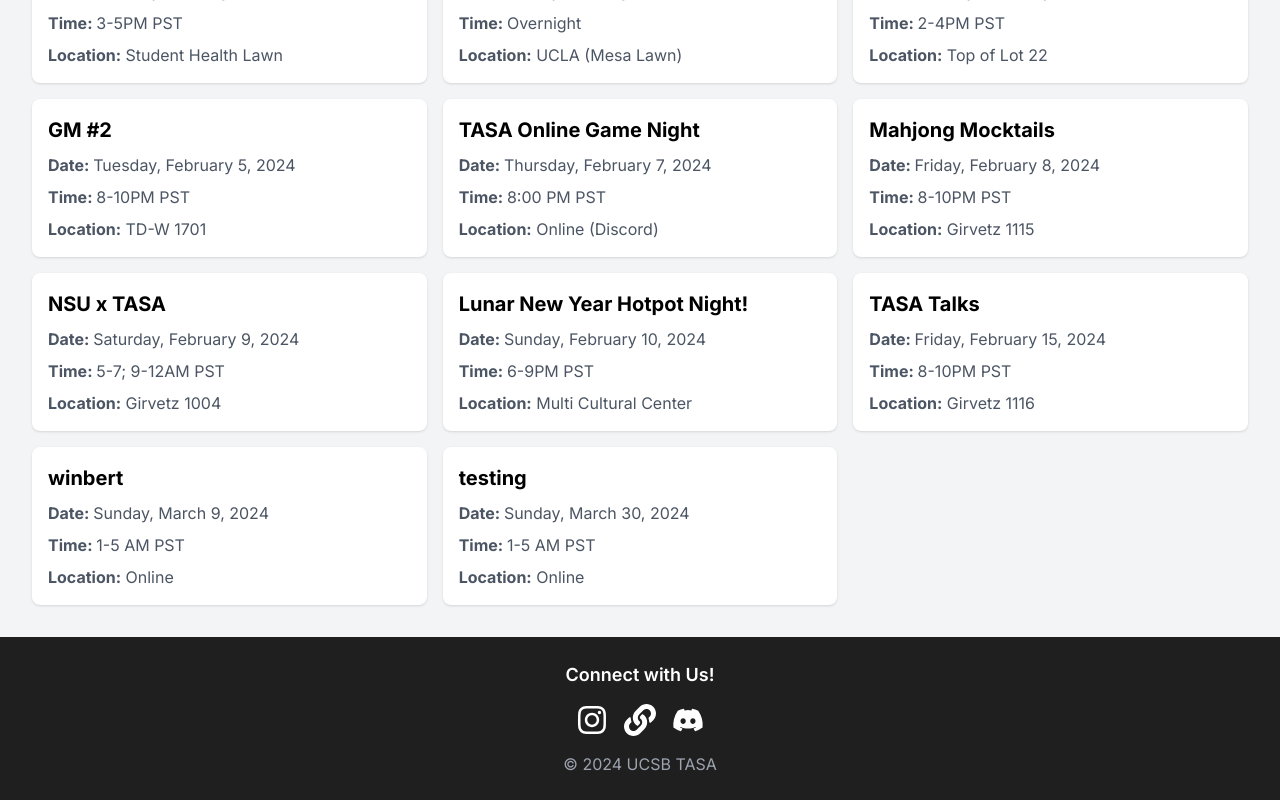
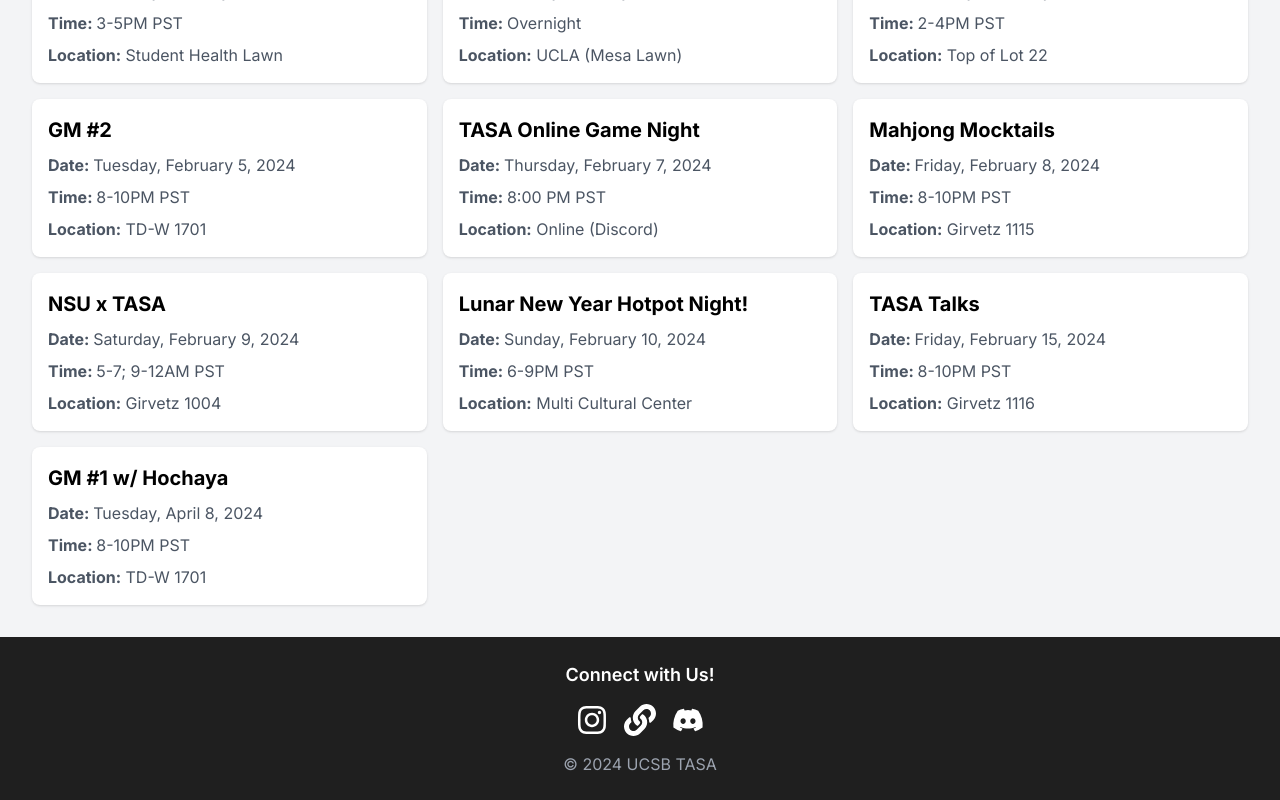
Before and after one commit to UCSBTASA/UCSBTASA.github.io, a Next.js app: page / in a window 1280 px wide. Shown: the part 1591-2391 px from the top of the page. Built offline with nearby package versions, Linux system fonts and the light colour scheme.

Commit message:
Update eventData.ts

```diff
--- a/data/eventData.ts
+++ b/data/eventData.ts
@@ -101,20 +101,11 @@ const events =
     "ready": "Yes"
   },
   {
-    "title": "winbert",
-    "day of week": "sunday",
-    "date": "2024-03-09",
-    "time": "1-5 AM ",
-    "location": "Online",
-    "customTime": "",
-    "ready": "Yes"
-  },
-  {
-    "title": "testing",
-    "day of week": "monday",
-    "date": "2024-03-30",
-    "time": "1-5 AM ",
-    "location": "Online",
+    "title": "GM #1 w/ Hochaya",
+    "day of week": "Monday",
+    "date": "2024-04-08",
+    "time": "8-10PM",
+    "location": "TD-W 1701",
     "customTime": "",
     "ready": "Yes"
   }
```
